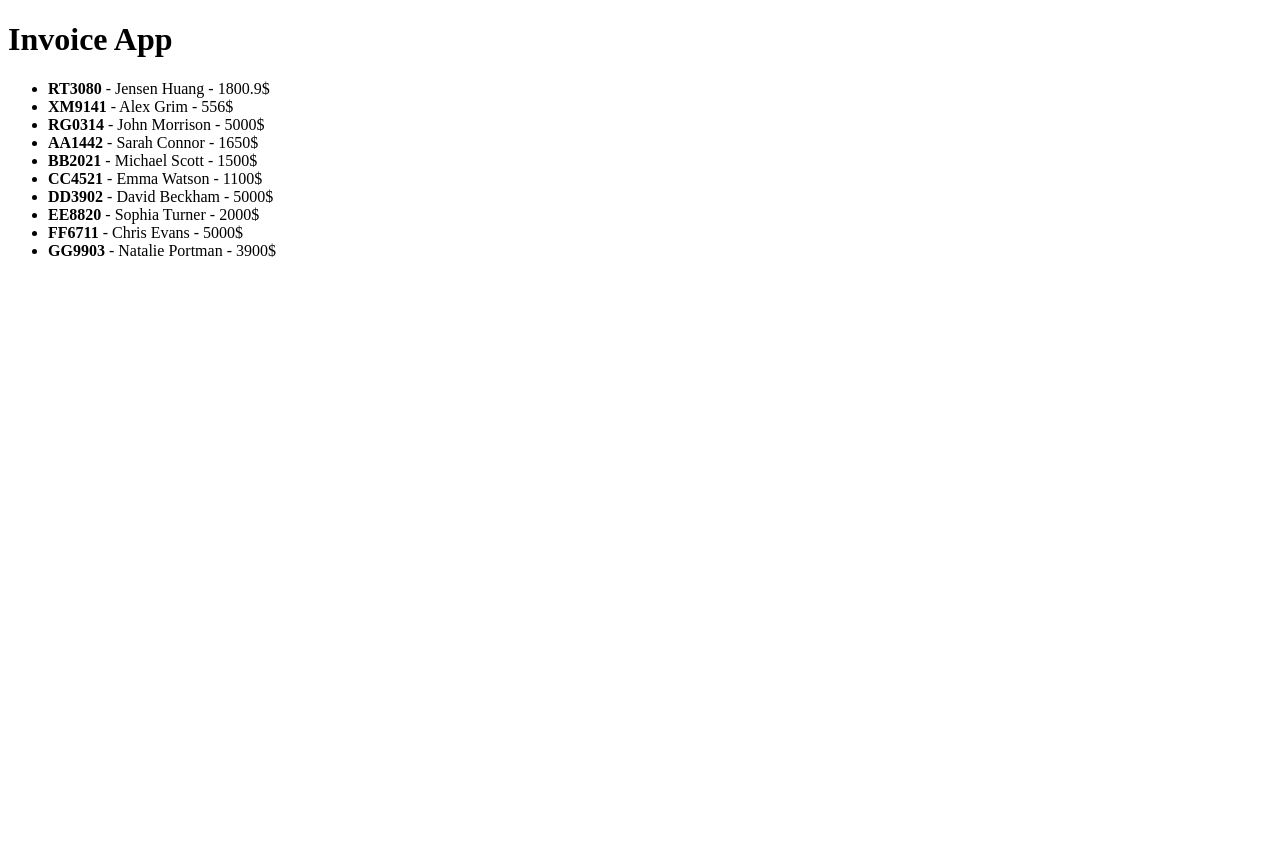
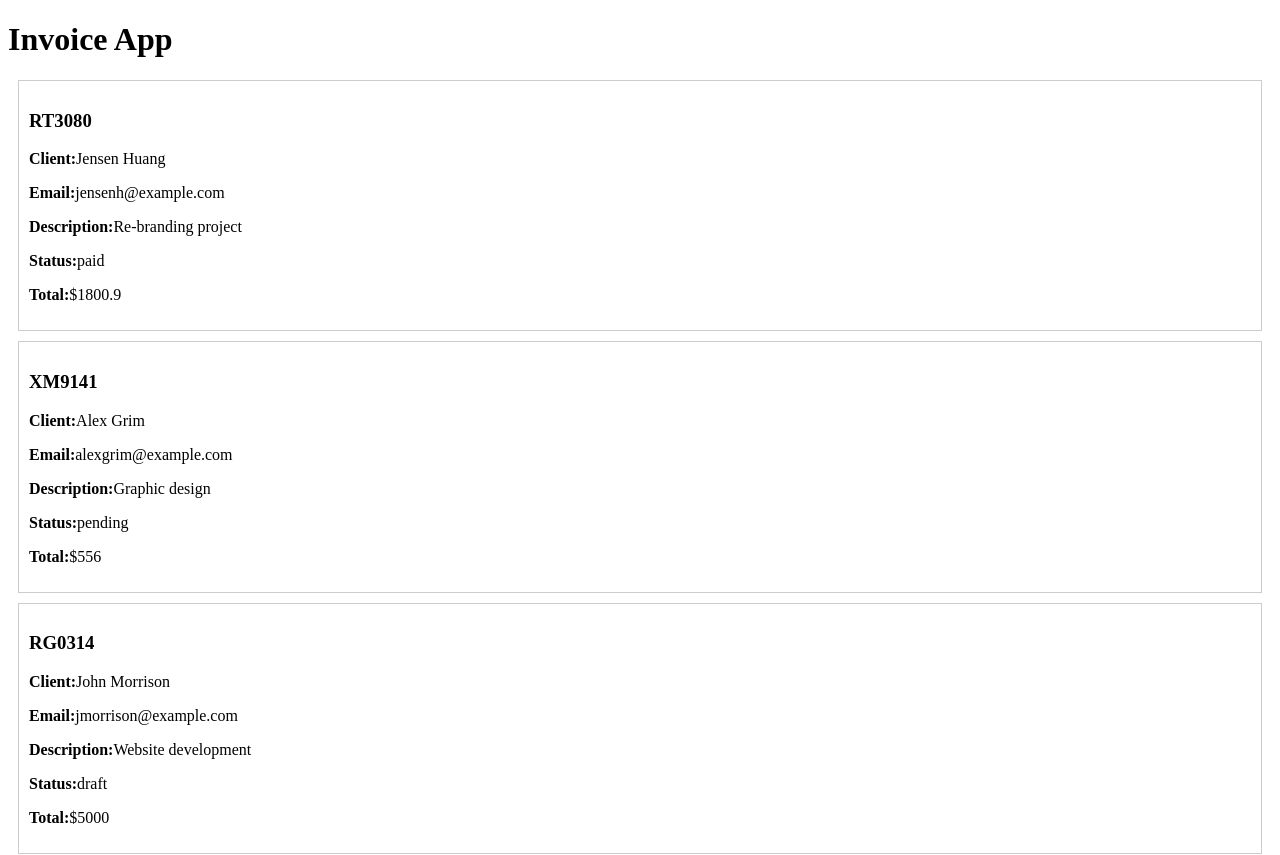
Before and after one commit to banuaggun/invoice-app-react, a React (Vite) app: page / in a window 1280 px wide. Shown: the top 855 px of the page. Before the commit the page ends 800 px from the top, so only its background shows below. Built offline with nearby package versions, Linux system fonts and the light colour scheme.

Commit message:
The data was moved to a component structure.

```diff
--- a/src/App.jsx
+++ b/src/App.jsx
@@ -1,30 +1,30 @@
-// App.js
 import React, { useEffect } from "react";
-import { useDispatch, useSelector } from "react-redux";
+import { useDispatch } from "react-redux";
 import { setInvoices } from "./features/invoiceSlice";
+import InvoiceList from "./components/invoice-list/InvoiceList";
 
 function App() {
   const dispatch = useDispatch();
-  const invoices = useSelector((state) => state.invoices.invoices);
 
   useEffect(() => {
-    if (!localStorage.getItem("invoices")) {
+    const storedInvoices = localStorage.getItem("invoices");
+
+    if (storedInvoices) {
+      // localStorage doluysa onu Redux store'a yükle
+      dispatch(setInvoices(JSON.parse(storedInvoices)));
+    } else {
+      // boşsa data.json'dan fetch et
       fetch("/db/data.json")
         .then((res) => res.json())
         .then((data) => dispatch(setInvoices(data.invoices)));
     }
   }, [dispatch]);
 
+
   return (
     <div>
       <h1>Invoice App</h1>
-      <ul>
-        {invoices.map((inv) => (
-          <li key={inv.id}>
-            <strong>{inv.id}</strong> - {inv.clientName} - {inv.total}$
-          </li>
-        ))}
-      </ul>
+      <InvoiceList />
     </div>
   );
 }
--- /dev/null
+++ b/src/components/invoice-item/InvoiceItem.jsx
@@ -0,0 +1,32 @@
+import React from "react";
+
+function InvoiceItem({ invoice }) {
+    console.log(invoice);
+    return (
+        <div style={{ border: "1px solid #ccc", margin: "10px", padding: "10px" }}>
+            <h3>{invoice.id}</h3>
+            <p>
+                <strong>Client:</strong>
+                {invoice.clientName}
+            </p>
+            <p>
+                <strong>Email:</strong>
+                {invoice.clientEmail}
+            </p>
+            <p>
+                <strong>Description:</strong>
+                {invoice.description}
+            </p>
+            <p>
+                <strong>Status:</strong>
+                {invoice.status}
+            </p>
+            <p>
+                <strong>Total:</strong>
+                ${invoice.total}
+            </p>
+        </div>
+    );
+}
+
+export default InvoiceItem;
--- /dev/null
+++ b/src/components/invoice-list/InvoiceList.jsx
@@ -0,0 +1,19 @@
+import React from "react";
+import { useSelector } from "react-redux";
+import InvoiceItem from "../invoice-item/InvoiceItem";
+
+function InvoiceList() {
+    const invoices = useSelector((state) => state.invoices.invoices);
+
+    return (
+        <div>
+            {invoices.length === 0 ? (
+                <p>No invoices found.</p>
+            ) : (
+                invoices.map((inv) => <InvoiceItem key={inv.id} invoice={inv} />)
+            )}
+        </div>
+    );
+}
+
+export default InvoiceList;
```
